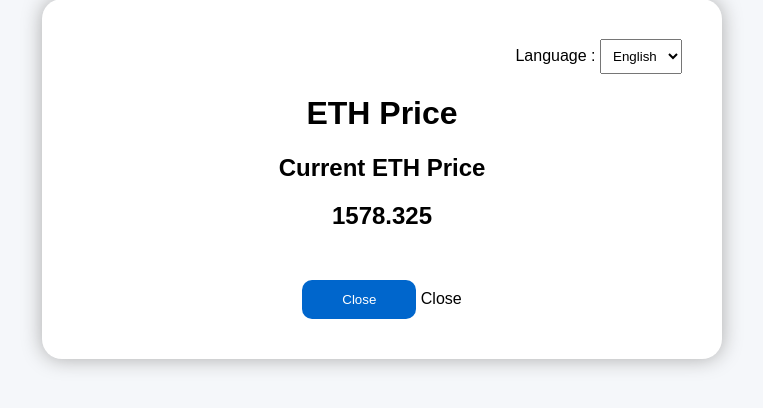
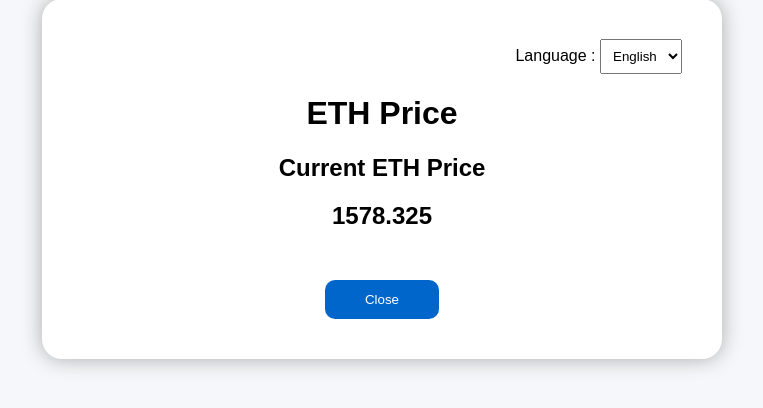
Before and after one commit to ktwv0808-debug/my-oracle, a Flask app: page /price in a window 1280 px wide. Shown: the part 51-459 px from the top of the page, without its empty margins (258-1021 px from the left). Run offline with Flask 3, Linux system fonts and the light colour scheme; some libraries are stand-ins or nearby versions.

Commit message:
Update price.html

```diff
--- a/templates/price.html
+++ b/templates/price.html
@@ -203,7 +203,6 @@ function closePopup(){
 
 </script>
 
-Close
 
 </button>
 
```
